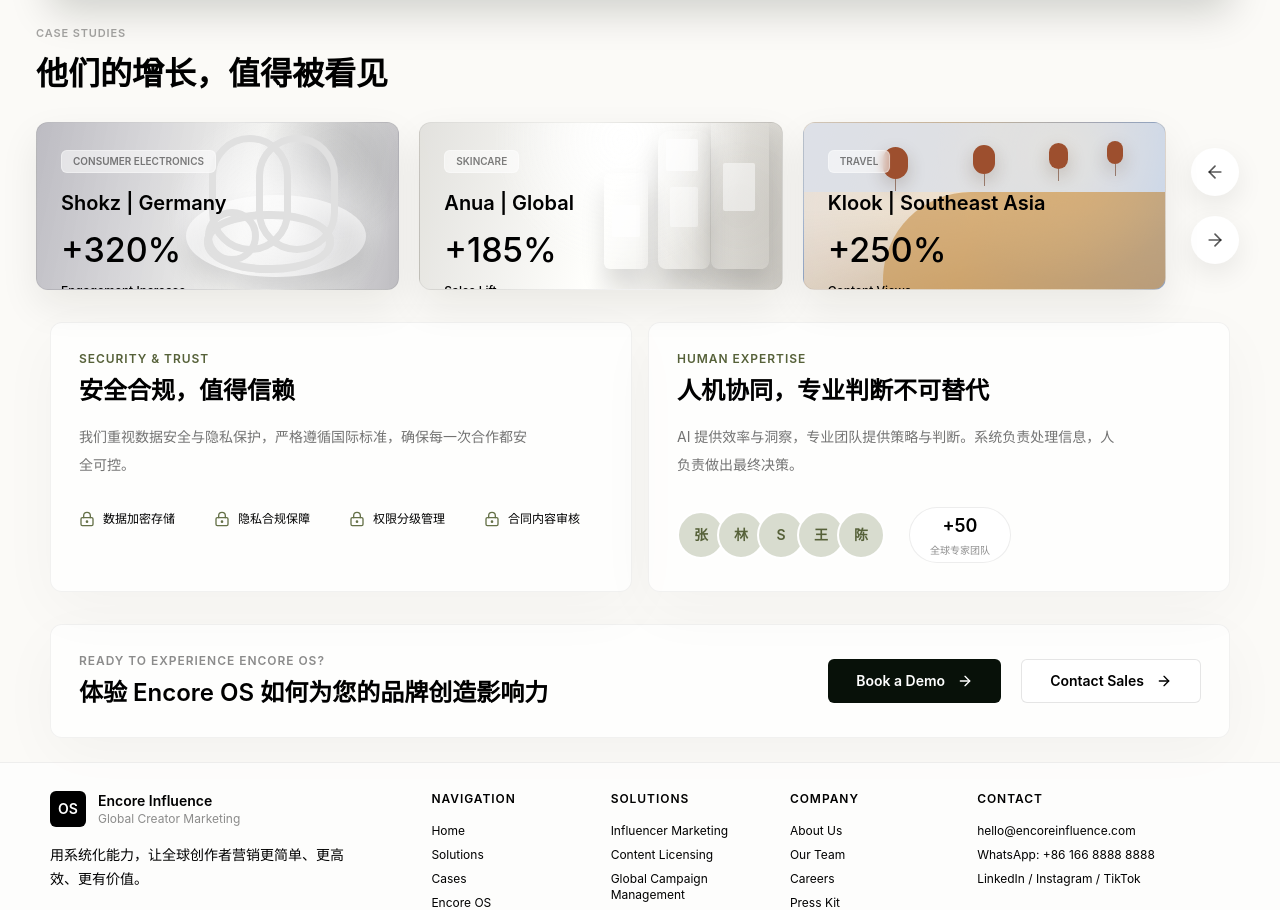
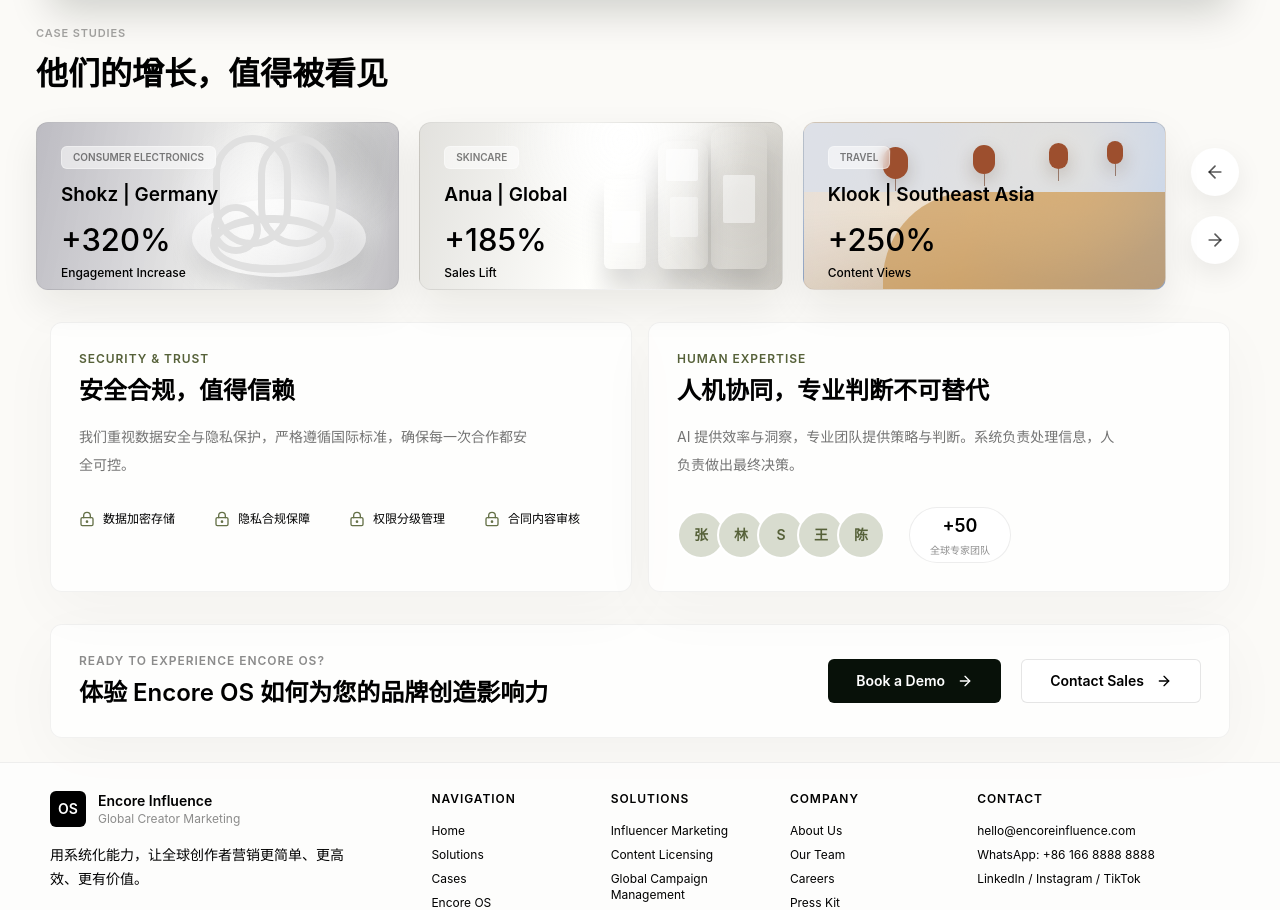
Before and after one commit to a554335436-stack/encore-os-website, a Next.js app: page /en in a window 1280 px wide. Shown: the part 1760-2670 px from the top of the page. Built offline with nearby package versions, Linux system fonts and the light colour scheme.

Commit message:
Fix case study card sizing

```diff
--- a/app/[locale]/page.tsx
+++ b/app/[locale]/page.tsx
@@ -411,15 +411,15 @@
         {cases.map((item) => (
           <article
             key={item.brand}
-            className={`${item.variant} relative h-[168px] overflow-hidden rounded-xl border border-black/[0.06] p-6 shadow-[0_16px_38px_rgba(20,22,14,0.08)]`}
+            className={`${item.variant} relative h-[168px] overflow-hidden rounded-xl border border-black/[0.06] px-6 py-5 shadow-[0_16px_38px_rgba(20,22,14,0.08)]`}
           >
             <div className="relative z-10">
               <span className="inline-flex rounded-md bg-white/55 px-3 py-1 text-[10px] font-semibold uppercase text-black/50 shadow-[inset_0_0_0_1px_rgba(255,255,255,0.35)] backdrop-blur-sm">
                 {item.label}
               </span>
-              <h3 className="mt-4 text-xl font-semibold tracking-normal text-black/82">{item.brand}</h3>
-              <div className="mt-4 text-[34px] font-medium leading-none tracking-normal text-black/88">{item.value}</div>
-              <p className="mt-4 text-xs font-medium text-black/52">{item.metric}</p>
+              <h3 className="mt-4 text-[19px] font-semibold leading-none tracking-normal text-black/82">{item.brand}</h3>
+              <div className="mt-5 text-[31px] font-medium leading-none tracking-normal text-black/88">{item.value}</div>
+              <p className="mt-3 text-xs font-medium leading-none text-black/52">{item.metric}</p>
             </div>
             <CaseVisual variant={item.variant} />
           </article>
@@ -443,14 +443,14 @@
     return (
       <div className="pointer-events-none absolute inset-y-0 right-0 w-[58%]">
         <span className="absolute inset-y-0 left-0 w-24 bg-white/25 blur-xl" />
-        <span className="absolute bottom-5 left-8 h-[96px] w-[44px] rounded-md bg-white/82 shadow-[0_16px_24px_rgba(0,0,0,0.12)]">
+        <span className="absolute bottom-5 left-8 h-[90px] w-[42px] rounded-md bg-white/82 shadow-[0_16px_24px_rgba(0,0,0,0.12)]">
           <span className="absolute left-2 top-8 h-8 w-7 rounded-sm bg-white/70" />
         </span>
-        <span className="absolute bottom-5 left-[5.4rem] h-[138px] w-[52px] rounded-b-lg rounded-t-xl bg-[#f0bbaa]/72 shadow-[0_16px_24px_rgba(0,0,0,0.14)]">
+        <span className="absolute bottom-5 left-[5.4rem] h-[128px] w-[50px] rounded-b-lg rounded-t-xl bg-[#f0bbaa]/72 shadow-[0_16px_24px_rgba(0,0,0,0.14)]">
           <span className="absolute left-2 top-2 h-8 w-8 rounded-sm bg-white/65" />
           <span className="absolute left-3 top-14 h-10 w-7 rounded-sm bg-white/40" />
         </span>
-        <span className="absolute bottom-5 left-[8.7rem] h-[154px] w-[58px] rounded-b-lg rounded-t-xl bg-white/82 shadow-[0_16px_24px_rgba(0,0,0,0.14)]">
+        <span className="absolute bottom-5 left-[8.7rem] h-[142px] w-[56px] rounded-b-lg rounded-t-xl bg-white/82 shadow-[0_16px_24px_rgba(0,0,0,0.14)]">
           <span className="absolute left-3 top-12 h-12 w-8 rounded-sm bg-white/50" />
         </span>
         <span className="absolute left-[5.95rem] top-2 h-20 w-2 rounded-full bg-white/82" />
@@ -484,13 +484,13 @@
 
   return (
     <div className="pointer-events-none absolute inset-y-0 right-0 w-[56%]">
-      <span className="absolute bottom-3 right-8 h-[82px] w-[180px] rounded-[50%] bg-white/62 shadow-[inset_0_10px_24px_rgba(255,255,255,0.65),0_16px_24px_rgba(0,0,0,0.12)]" />
-      <span className="absolute bottom-4 right-16 h-[62px] w-[130px] rounded-[48%] border-[8px] border-black/18" />
-      <span className="absolute right-[6.7rem] top-3 h-[118px] w-[82px] rounded-full border-[7px] border-[#181a19]/82" />
-      <span className="absolute right-[3.8rem] top-3 h-[118px] w-[82px] rounded-full border-[7px] border-[#181a19]/82" />
-      <span className="absolute right-[8.7rem] top-[5.4rem] h-[54px] w-[54px] rounded-full border-[7px] border-[#181a19]/82" />
-      <span className="absolute right-[5.6rem] top-[2.5rem] h-[84px] w-[7px] rotate-[-2deg] rounded-full bg-[#181a19]/82" />
-      <span className="absolute right-[8.2rem] top-[4.6rem] h-[70px] w-[7px] rotate-[12deg] rounded-full bg-[#181a19]/82" />
+      <span className="absolute bottom-3 right-8 h-[78px] w-[174px] rounded-[50%] bg-white/62 shadow-[inset_0_10px_24px_rgba(255,255,255,0.65),0_16px_24px_rgba(0,0,0,0.12)]" />
+      <span className="absolute bottom-4 right-16 h-[58px] w-[124px] rounded-[48%] border-[8px] border-black/18" />
+      <span className="absolute right-[6.7rem] top-3 h-[112px] w-[78px] rounded-full border-[7px] border-[#181a19]/82" />
+      <span className="absolute right-[3.9rem] top-3 h-[112px] w-[78px] rounded-full border-[7px] border-[#181a19]/82" />
+      <span className="absolute right-[8.6rem] top-[5.1rem] h-[50px] w-[50px] rounded-full border-[7px] border-[#181a19]/82" />
+      <span className="absolute right-[5.55rem] top-[2.55rem] h-[78px] w-[7px] rotate-[-2deg] rounded-full bg-[#181a19]/82" />
+      <span className="absolute right-[8.1rem] top-[4.55rem] h-[64px] w-[7px] rotate-[12deg] rounded-full bg-[#181a19]/82" />
     </div>
   );
 }
```
